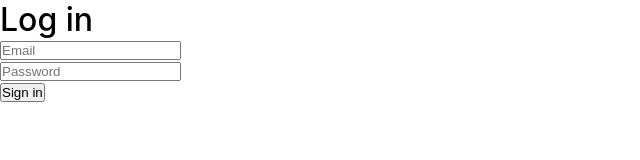
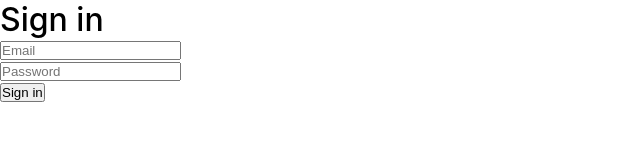
Before and after one commit to nuriver/graphiql-app, a Next.js app: page /sign-in in a window 1280 px wide. Shown: the top 160 px of the page, without its empty margins (0-640 px from the left). Built offline with nearby package versions, Linux system fonts and the light colour scheme; no server answers; sample sign-in values are in the browser's storage.

Commit message:
feat: add redirect from all pages

```diff
--- a/src/app/layout.tsx
+++ b/src/app/layout.tsx
@@ -1,6 +1,8 @@
 import React from 'react';
 import '../styles/main.css';
 import StoreProvider from './StoreProvider';
+import { AuthProvider } from '../authorization/AuthContext';
+import AuthGuard from '../authorization/AuthGuard';
 
 export default function RootLayout({
   children,
@@ -9,8 +11,12 @@ export default function RootLayout({
 }) {
   return (
     <html lang="en">
-      <body>
-        <StoreProvider>{children}</StoreProvider>
+      <body className="test">
+        <AuthProvider>
+          <AuthGuard>
+            <StoreProvider>{children}</StoreProvider>
+          </AuthGuard>
+        </AuthProvider>
       </body>
     </html>
   );
--- a/src/app/sign-in/page.tsx
+++ b/src/app/sign-in/page.tsx
@@ -28,11 +28,10 @@ export default function SignIn() {
         data.email,
         data.password
       );
-      console.log(user);
+      console.log(user)
       router.push('/');
       setError('');
     } catch (error) {
-      console.log(error);
       setError('who r u');
     }
   };
@@ -40,7 +39,7 @@ export default function SignIn() {
   return (
     <div>
       <form onSubmit={handleSubmit(onSubmit)}>
-        <h2>Log in</h2>
+        <h2>Sign in</h2>
         <div>
           <input placeholder="Email" {...register('email')} type="email" />
           {errors.email && <p>{errors.email.message}</p>}
--- a/src/app/sign-up/page.tsx
+++ b/src/app/sign-up/page.tsx
@@ -35,12 +35,9 @@ export default function SignUp() {
       const user = userCredential.user;
 
       await updateProfile(user, { displayName: data.name });
-
-      console.log(user);
       setError('');
       router.push('/');
     } catch (error) {
-      console.log(error);
       setError('Ошибка при создании аккаунта, попробуйте снова.');
     }
   };
--- /dev/null
+++ b/src/authorization/AuthGuard.tsx
@@ -0,0 +1,32 @@
+'use client';
+
+import React, { ReactNode, useEffect } from 'react';
+import { useRouter } from 'next/navigation';
+import { useAuth } from '../authorization/AuthContext';
+import Loading from '../app/loading';
+
+interface AuthGuardProps {
+  children: ReactNode;
+  publicRoutes?: string[];
+}
+
+const AuthGuard: React.FC<AuthGuardProps> = ({
+  children
+}) => {
+  const router = useRouter();
+  const { user, loading } = useAuth();
+
+  useEffect(() => {
+    if (!loading && !user) {
+      router.push('/');
+    }
+  }, [user, loading, router]);
+
+  if (loading) {
+    return <Loading />;
+  }
+
+  return <>{children}</>;
+};
+
+export default AuthGuard;
--- a/src/components/Main.tsx
+++ b/src/components/Main.tsx
@@ -18,7 +18,7 @@ export default function Main() {
     return <Loading />;
   }
 
-  if (user) {
+  if (user && user.displayName) {
     return (
       <>
         <h1>Welcome back, {user.displayName || 'User'}!</h1>
```
